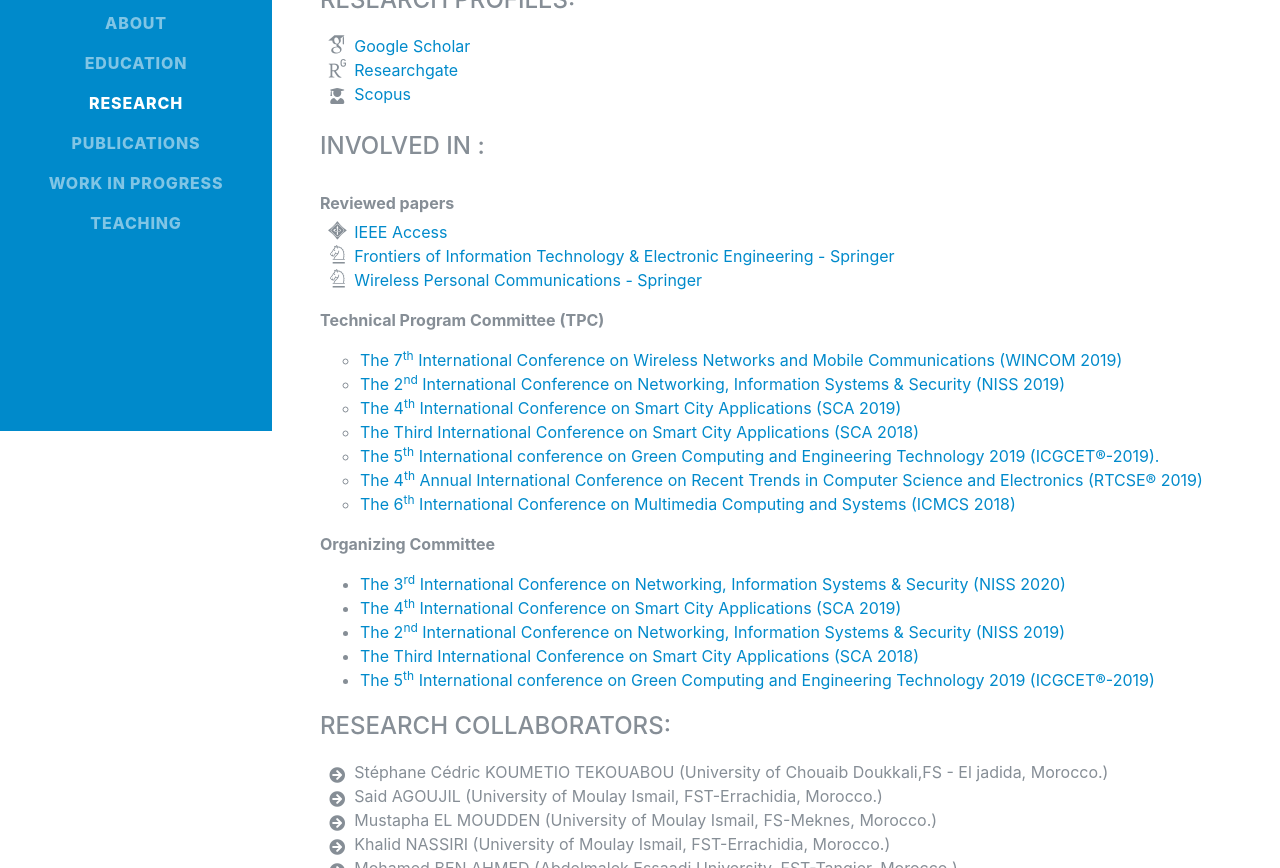
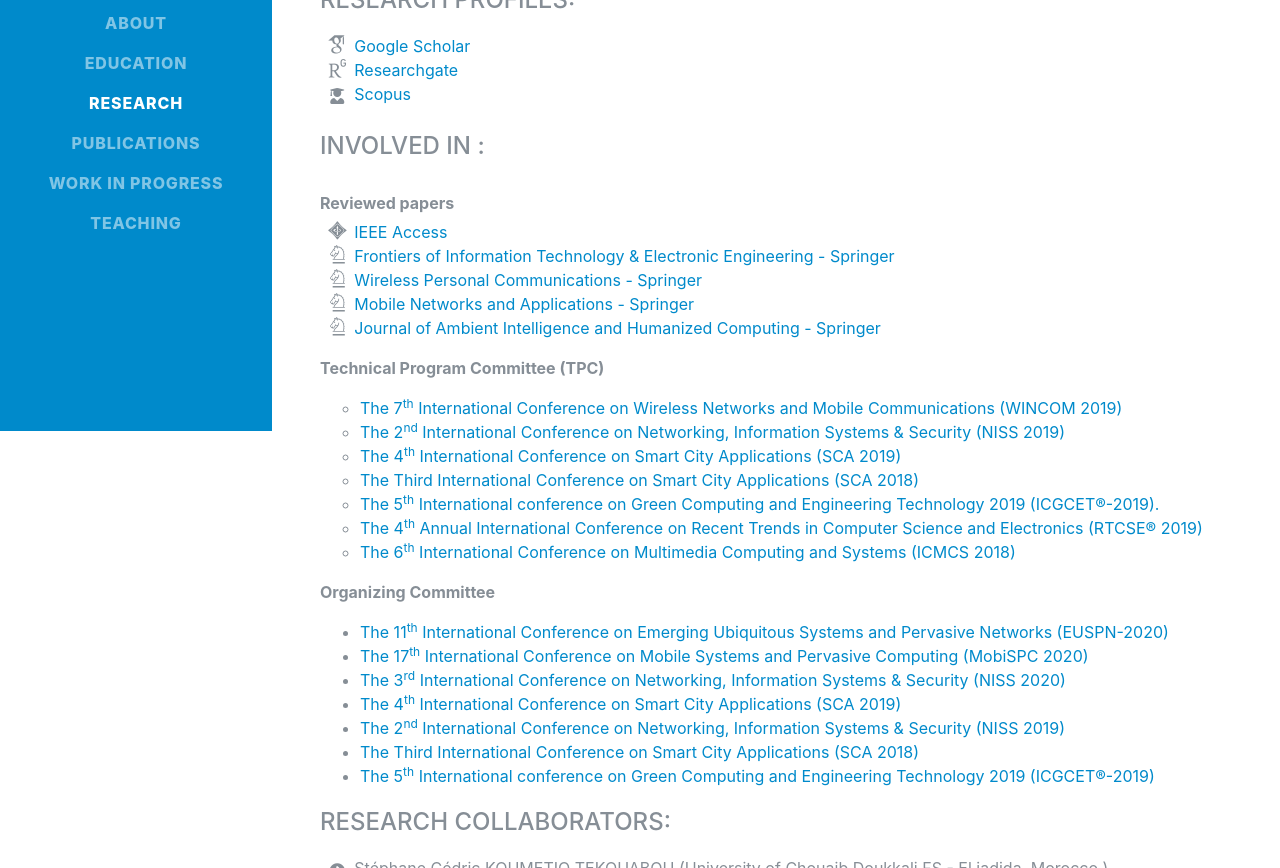
Before and after one commit to abdellaouialaoui/CV, a plain HTML site: page research.html in a window 1280 px wide. Shown: the part 369-1237 px from the top of the page. Drawn offline with Linux system fonts and the light colour scheme; some icons are missing; files whose address does not match are found by name; a web font is replaced by a local one.

Commit message:
modifcation pub and resa

```diff
--- a/css/monstylecss.css
+++ b/css/monstylecss.css
@@ -151,5 +151,7 @@
 .footer {
   background-color: #d4f4ff;
   padding: 1px;
+   width: 100%;
+	height: 100px;
 
 }
--- a/research.html
+++ b/research.html
@@ -128,6 +128,13 @@
         <li>
           <i class="ai-li ai ai-springer fa-lg"></i>
           <a href="https://link.springer.com/journal/11277" target="_blank">  Wireless Personal Communications - Springer </a></li>
+
+          <li>
+            <i class="ai-li ai ai-springer fa-lg"></i>
+            <a href="https://link.springer.com/journal/11036" target="_blank"> Mobile Networks and Applications - Springer</a></li>
+          <li>
+            <i class="ai-li ai ai-springer fa-lg"></i>
+            <a href="https://www.springer.com/journal/12652" target="_blank">  Journal of Ambient Intelligence and Humanized Computing - Springer </a></li>
     </ul>
 <p style="line-height:180%">   </p>
 		 <!-- TPC -->
@@ -147,6 +154,8 @@
 		 <!-- Organizing Committee -->
 		 <p ><strong> Organizing Committee  </strong> </p>
      <ul >
+       <li class="site"><a href="http://cs-conferences.acadiau.ca/euspn-20/" target="_blank"> The 11<sup>th</sup> International Conference on Emerging Ubiquitous Systems and Pervasive Networks (EUSPN-2020)</a></li>
+       <li class="site"><a href="http://cs-conferences.acadiau.ca/mobispc-20/" target="_blank"> The 17<sup>th</sup> International Conference on Mobile Systems and Pervasive Computing (MobiSPC 2020)</a></li>
             <li class="site"><a href="http://medi-ast.org/NISS20/" target="_blank"> The 3<sup>rd</sup> International Conference on Networking, Information Systems & Security (NISS 2020)</a></li>
             <li class="site"><a href="http://www.medi-ast.org/sca19/index.html" target="_blank"> The 4<sup>th</sup> International Conference on Smart City Applications (SCA 2019)</a></li>
             <li class="site"><a href="http://medi-ast.org/NISS19/" target="_blank"> The 2<sup>nd</sup> International Conference on Networking, Information Systems & Security (NISS 2019)</a></li>
```
Also changed, not shown: publications.html (+2 -1 lines), teaching.html (+3 -2 lines).
